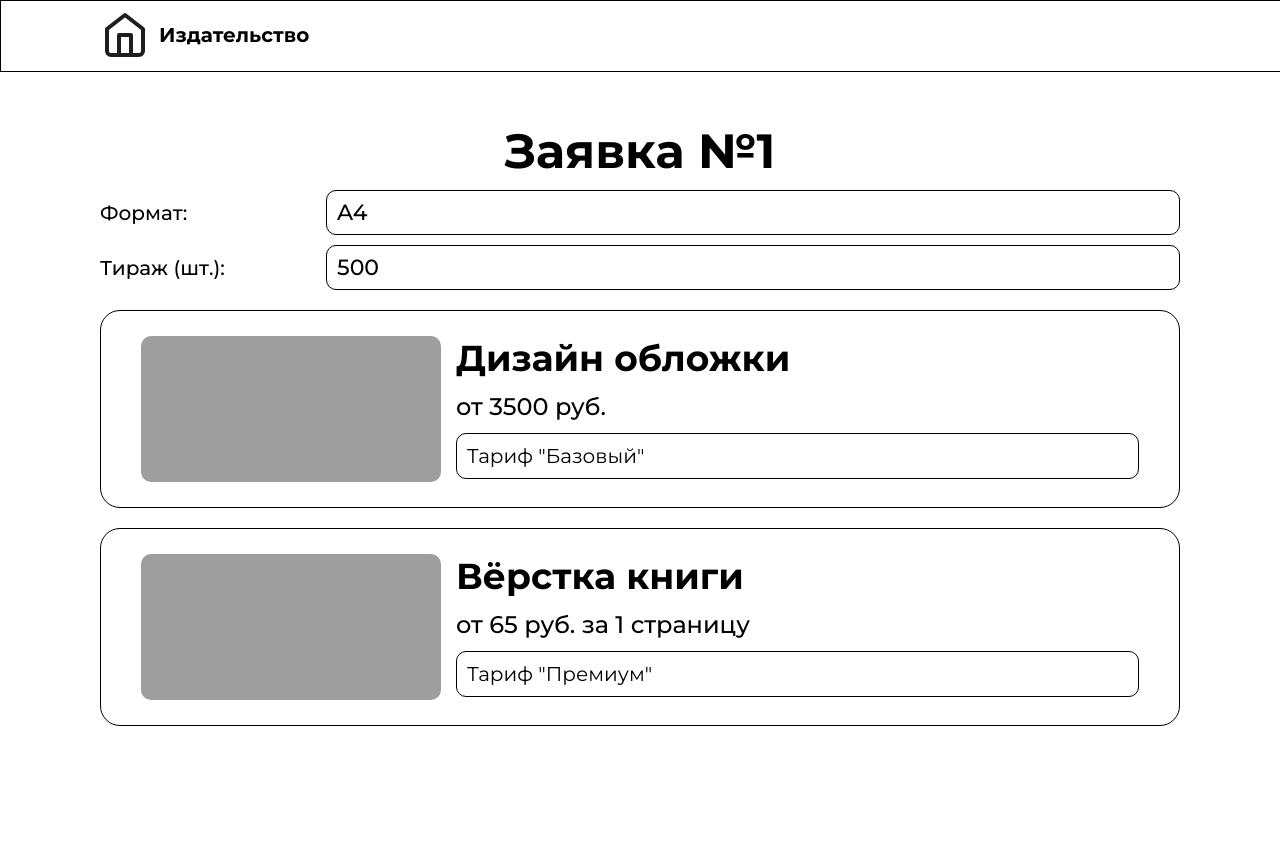
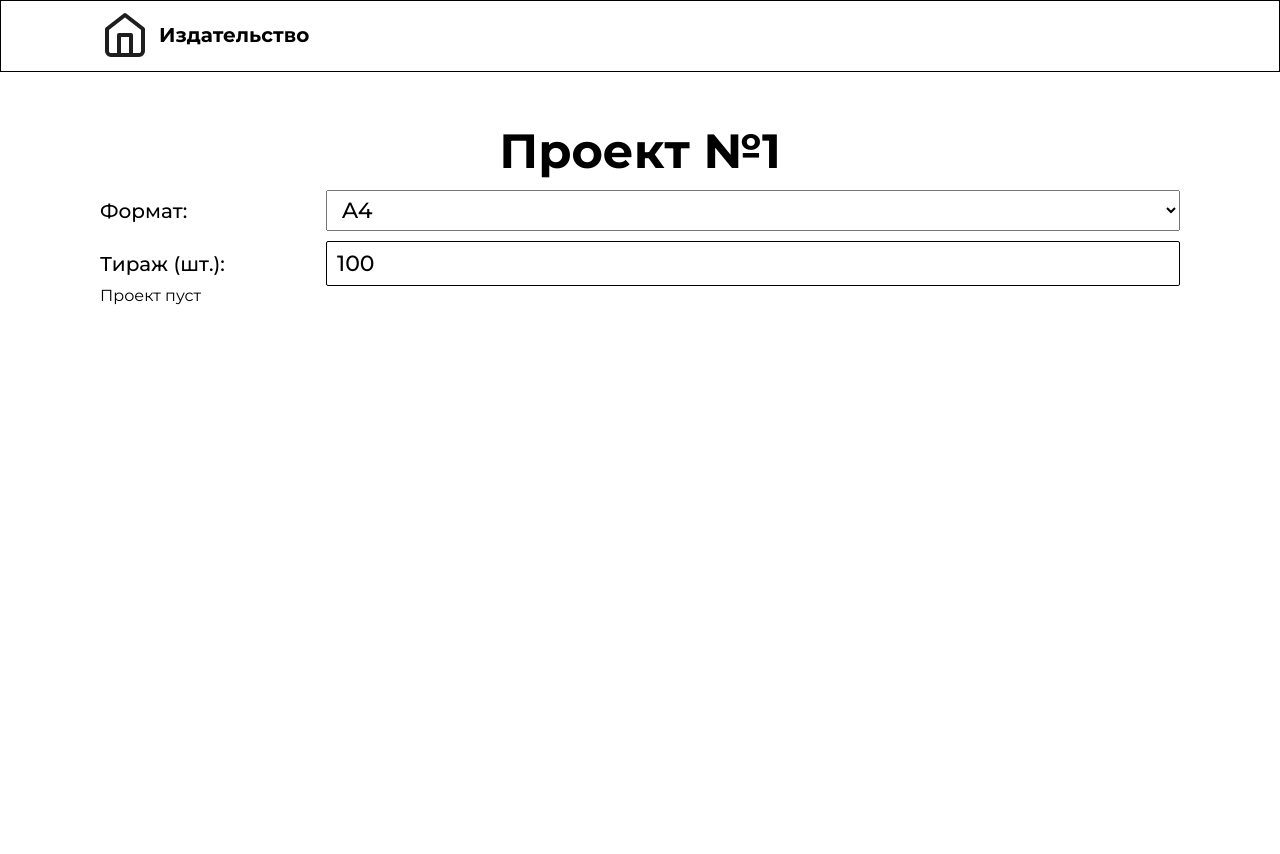
Before and after one commit to victobes/book-office-web-app-backend, a Django app: page /book_publishing_project/1/ in a window 1280 px wide; the page is wider, and only the part inside the window is pictured. After the commit the page ends 305 px from the top of that part, so only its background shows below. Run offline with Django 5.2, Linux system fonts and the light colour scheme; data that the repository does not hold is empty.

Commit message:
add redirect from deleted project

```diff
--- a/book_office_project/book_office_project/urls.py
+++ b/book_office_project/book_office_project/urls.py
@@ -24,4 +24,6 @@ urlpatterns = [
     path('', views.get_book_production_services_list_page, name='services'),
     path('book_production_service/<int:id>/', views.get_book_production_service_page, name='service_url'),
     path('book_publishing_project/<int:id>/', views.get_book_publishing_project_page, name='project'),
+    path('add_service_to_project/', views.add_book_production_service_to_project, name='add_service_to_project'),
+    path('delete_book_publishing_project/<int:id>/', views.delete_book_publishing_project, name='delete_book_publishing_project'),
 ]
--- a/book_office_project/book_production/static/css/styles.css
+++ b/book_office_project/book_production/static/css/styles.css
@@ -12,7 +12,7 @@ body {
 
 .main-header {
     border: 1px solid #000000;
-    width: 100%;
+    width: auto;
     height: 50px;
     padding: 10px 10px 10px 100px;
 }
@@ -99,10 +99,26 @@ body {
     font-weight: 500;
 }
 
+.inactive-order-card {
+    margin-top: 10px;
+    margin-left: 87%;
+    border: 1px solid #858dc7;
+    border-radius: 10px;
+    padding: 10px;
+    background-color: #ffffff;
+    display: flex;
+    flex-direction: column;
+    justify-content: center;
+    /* align-items: center; */
+    width: fit-content;
+    font-size: 16px;
+    font-weight: 500;
+}
+
 .selected-service-card {
     width: auto;
     border: 1px solid #000000;
-    border-radius: 20px;
+    border-radius: 10px;
     padding: 25px 40px;
     margin-top: 20px;
     display: grid;
@@ -296,7 +322,7 @@ body {
     font-weight: 500;
     padding: 8px 10px;
     border: 1px solid #000000;
-    border-radius: 10px;
+    border-radius: 2px;
 }
 
 /* Картинки */
@@ -317,3 +343,30 @@ body {
     height: 146px;
     border-radius: 10px;
 }
+
+.text-margins {
+    margin-top: 10px;
+    margin-bottom: 10px;
+}
+
+.rate-select {
+    width: 100%;
+    font-size: 16px;
+    font-weight: 500;
+    padding: 5px 11px;
+}
+
+.format-select {
+    width: 100%;
+    font-size: 22px;
+    font-weight: 500;
+    padding: 5px 11px;
+}
+
+.project-buttons-container {
+    display: flex;
+    flex-direction: row;
+    justify-content: center;
+    gap: 10px;
+    margin-top: 10px;
+}
--- a/book_office_project/book_production/templates/book_publishing_project.html
+++ b/book_office_project/book_production/templates/book_publishing_project.html
@@ -3,31 +3,45 @@
 {% block title %}Заявка{% endblock %}
 
 {% block content %}
+<form method="post" action="{% url 'delete_book_publishing_project' data.id %}">
+    {% csrf_token %}
     <div class="order-page-content-container">
-    <p class="order-page-title">Заявка №{{data.id}}</p>
+        <p class="order-page-title">Проект №{{data.project_id}}</p>
         <div class="order-info-content-container">
             <p class="order-info-field-title">Формат:</p>
-        <div class="order-info-input">{{data.format}}</div>
+            <select class="format-select" name="format_info" value="{{ data.format }}">
+                <option value="A4" selected>A4</option>
+                <option value="A5">A5</option>
+                <option value="A6">A6</option>
+                <option value="B5">B5</option>
+                <option value="SQUARE">Квадрат</option>
+            </select>
             <p class="order-info-field-title">Тираж (шт.):</p>
-        <div class="order-info-input">{{data.circulation}}</div>
+            <input class="order-info-input" type="number" name="circulation_info" value="{{ data.circulation }}">
         </div>
 
-    {% for service in data.services %}
+        {% for pos in data.selected_services_list %}
         <div class="selected-service-card">
-        <img src="{{ service.service_img_src }}" alt="{{service.title}}" class="selected-service-img"></img>
+            <img src="{{ pos.service.image_url }}" alt="{{ pos.service.title }}" class="selected-service-img"></img>
             <div class="selected-service-info-content-container">
-            <p class="selected-service-title">{{ service.title }}</p>
-            <p class="selected-service-price">{{ service.price }}</p>
-            <div class="selected-service-rate-container">
-                <p class="selected-service-rate">{{ service.rate }}</p>
-            </div>
-            <!-- <select style="font-size: 16px; font-weight: 500; padding: 5px 11px;">
-                    <option>Тариф "Базовый"</option>
-                    <option>Тариф "Премиум"</option>
-                    <option>Тариф "Профессиональный"</option>
-                </select> -->
+                <p class="selected-service-title">{{ pos.service.title }}</p>
+                <p class="selected-service-price">{{ pos.service.price }}</p>
+                <select class="rate-select" name="{{ data.project_id }}-{{ pos.service_id }}" value="{{ pos.rate }}">
+                    <option value="BASE" selected>Тариф "Базовый"</option>
+                    <option value="PREMIUM">Тариф "Премиум"</option>
+                    <option value="PROFESSIONAL">Тариф "Профессиональный"</option>
+                </select>
             </div>
         </div>
+        {% empty %}
+        <div>Проект пуст</div>
         {% endfor %}
+        <div class="project-buttons-container">
+            {% if data.selected_services_list %}
+            <button class="btn select-service-button" name="request_action" value="delete_project">Удалить
+                проект</button>
+            {% endif %}
+        </div>
+    </div>
+</form>
 {% endblock %}
-</div>
--- a/book_office_project/book_production/views.py
+++ b/book_office_project/book_production/views.py
@@ -2,6 +2,7 @@ from datetime import datetime
 
 from django.shortcuts import render, redirect
 from django.db import connection
+from django.db.models import Q
 
 from book_production.models import (
     BookProductionService,
@@ -9,130 +10,74 @@ from book_production.models import (
     SelectedServices,
 )
 
-MINIO_HOST = "localhost"
-MINIO_PORT = 9000
-MINIO_DIR = "book-office-services-images"
-EXTENSION = ".jpg"
-
-book_production_services = [
-    {
-        "id": 1,
-        "title": "Корректура текста",
-        "service_img_src": f"http://{MINIO_HOST}:{MINIO_PORT}/{MINIO_DIR}/1{EXTENSION}",
-        "price": "от 45 руб. за 1000 символов",
-        "description": "Корректура текста (корректорская правка) - это исправление орфографических, грамматических и пунктуационных ошибок в тексте, устранение морфологических ошибок (употребления форм склонения, числа, падежа и т.д.), проверку соблюдения правил переноса.",
-    },
-    {
-        "id": 2,
-        "title": "Дизайн обложки",
-        "service_img_src": f"http://{MINIO_HOST}:{MINIO_PORT}/{MINIO_DIR}/2{EXTENSION}",
-        "price": "от 3500 руб.",
-        "description": "Разрабатываем дизайн обложки для книги любого жанра.\nСложность: от простой шрифтовой композиции до сложной иллюстрированной.\nТехнические требования: для книг в разных переплетах.\nВыбор: всегда предоставляем три варианта дизайна на выбор заказчику.\nИспользуем лицензионные шрифты и картинки, учитываем пожелания.",
-    },
-    {
-        "id": 3,
-        "title": "Вёрстка книги",
-        "service_img_src": f"http://{MINIO_HOST}:{MINIO_PORT}/{MINIO_DIR}/3{EXTENSION}",
-        "price": "от 65 руб. за 1 страницу",
-        "description": "Верстаем книги любой сложности и любого формата.\nМакеты: полиграфический и электронный.\nСложность: от художественной литературы до научной с формулами.\nДизайн: от незамысловатого до макета с разработанной дизайн-концепцией.\nСоблюдаем технические требования типографии, СанПины и ГОСТы.",
-    },
-    {
-        "id": 4,
-        "title": "Иллюстрирование",
-        "service_img_src": f"http://{MINIO_HOST}:{MINIO_PORT}/{MINIO_DIR}/4{EXTENSION}",
-        "price": "от 1200 руб.",
-        "description": "Работаем с иллюстративным материалом для книги.\nОтрисовка: создаем иллюстрации с нуля по вашему техническому заданию или составляем ТЗ. В разных стилях и техниках.\nПодбор: подбираем иллюстрации из лицензионных стоков под вашу тематику в едином стиле.",
-    },
-]
-
-book_publishing_projects = [
-    {
-        "id": 1,
-        "format": "A4",
-        "circulation": 500,
-        "selected_services": [
-            {
-                "id": 2,
-                "title": "Дизайн обложки",
-                "price": "от 3500 руб.",
-                "service_img_src": f"http://{MINIO_HOST}:{MINIO_PORT}/{MINIO_DIR}/2{EXTENSION}",
-                "rate": 'Тариф "Базовый"',
-            },
-            {
-                "id": 3,
-                "title": "Вёрстка книги",
-                "price": "от 65 руб. за 1 страницу",
-                "service_img_src": f"http://{MINIO_HOST}:{MINIO_PORT}/{MINIO_DIR}/3{EXTENSION}",
-                "rate": 'Тариф "Премиум"',
-            },
-        ],
-    },
-    {
-        "id": 2,
-        "format": "A5",
-        "circulation": 10000,
-        "selected_services": [
-            {
-                "id": 3,
-                "title": "Вёрстка книги",
-                "price": "от 65 руб. за 1 страницу",
-                "service_img_src": f"http://{MINIO_HOST}:{MINIO_PORT}/{MINIO_DIR}/3{EXTENSION}",
-                "rate": 'Тариф "Базовый"',
-            },
-            {
-                "id": 4,
-                "title": "Иллюстрирование",
-                "price": "от 1200 руб.",
-                "service_img_src": f"http://{MINIO_HOST}:{MINIO_PORT}/{MINIO_DIR}/4{EXTENSION}",
-                "rate": 'Тариф "Премиум"',
-            },
-            {
-                "id": 1,
-                "title": "Корректура текста",
-                "price": "от 45 руб. за 1000 символов",
-                "service_img_src": f"http://{MINIO_HOST}:{MINIO_PORT}/{MINIO_DIR}/1{EXTENSION}",
-                "rate": 'Тариф "Базовый"',
-            },
-        ],
-    },
-]
+CUSTOMER_ID = 1
 
 
-def get_book_production_services_list(search_query: str):
-    result = []
-    for service in book_production_services:
-        if service["title"].lower().startswith(search_query.lower()):
-            result.append(service)
-    return result
+def get_publishing_project_data(project_id: int):
+    """Формирует и возвращает данные проекта"""
+    project = BookPublishingProject.objects.filter(
+        ~Q(status=BookPublishingProject.ProjectStatus.DELETED), id=project_id
+    ).first()
+
+    if project is None:
+        return {
+            "id": project_id,
+            "project_id": project_id,
+            "circulation": 100,
+            "format": BookPublishingProject.BookFormat.A_4,
+            "selected_services_list": [],
+        }
+
+    selected_services = SelectedServices.objects.filter(
+        project_id=project_id
+    ).select_related("service")
+    return {
+        "id": project_id,
+        "project_id": project_id,
+        "circulation": project.circulation,
+        "format": project.format,
+        "selected_services_list": selected_services,
+    }
+
 
 def get_selected_services_count(project_id: int) -> int:
-    return SelectedServices.objects.filter(project_id=project_id).select_related('service').count()
+    """Возвращает количество выбранных услуг в проекте по его id"""
+    return (
+        SelectedServices.objects.filter(project_id=project_id)
+        .select_related("service")
+        .count()
+    )
+
 
 def get_book_production_services_list_page(request):
+    """Возвращает страницу со списком услуг книжного издательства"""
     service_name = request.GET.get("book_production_service_name", "")
-    current_project_id = 1
-
-    book_production_services_list = BookProductionService.objects.filter(title__istartswith=service_name, is_active=True)
+    project = BookPublishingProject.objects.filter(
+        customer_id=CUSTOMER_ID, status=BookPublishingProject.ProjectStatus.DRAFT
+    ).first()
+    book_production_services_list = BookProductionService.objects.filter(
+        title__istartswith=service_name, is_active=True
+    )
     return render(
         request,
         "book_production_services_list.html",
         {
             "data": {
-                # "services": get_book_production_services_list(search_query),
                 "services": book_production_services_list,
-                # "count": len(
-                #     book_publishing_projects[current_project_id - 1][
-                #         "selected_services"
-                #     ]
-                # ),
-                "count": get_selected_services_count(current_project_id),
-                "project_id": current_project_id,
-                "search_query": service_name,
+                "selected_services_count": (
+                    get_selected_services_count(project.id)
+                    if project is not None
+                    else 0
+                ),
+                "project_id": (project.id if project is not None else 0),
+                "service_name": service_name,
             },
         },
     )
 
+
 def get_book_production_service_page(request, id):
+    """Возвращает страницу услуги книжного издательства"""
     data = BookProductionService.objects.filter(id=id).first()
     if data is None:
         return render(request, "book_production_service.html")
@@ -147,42 +92,71 @@ def get_book_production_service_page(request, id):
     )
 
 
-def get_book_publishing_project_page(request, id):
-    current_project_id = 1
-    for project in book_publishing_projects:
-        if project["id"] == current_project_id:
-            return render(
-                request,
-                "book_publishing_project.html",
-                {
-                    "data": {
-                        "id": current_project_id,
-                        "format": project["format"],
-                        "circulation": project["circulation"],
-                        "services": project["selected_services"],
-                    },
-                },
-            )
+def get_book_publishing_project_page(request, id: int):
+    """Возвращает страницу проекта"""
+    if BookPublishingProject.objects.filter(id=id, status=BookPublishingProject.ProjectStatus.DELETED).first() is not None:
+        return redirect("services")
 
-# def get_book_production_service_page(request, id):
-#     for service in book_production_services:
-#         if service["id"] == id:
-#             return render(request, "book_production_service.html", {"data": service})
-#     render(request, "book_production_service.html")
+    return render(
+        request,
+        "book_publishing_project.html",
+        {"data": get_publishing_project_data(id)},
+    )
 
-# def get_book_production_services_list_page(request):
-#     search_query = request.GET.get("book_production_service_name", "")
-#     current_project_id = 1
 
-#     return render(
-#         request,
-#         "book_production_services.html",
-#         {
-#             "data": {
-#                 "services": get_book_production_services_list(search_query),
-#                 "count": len(book_publishing_projects[current_project_id - 1]["selected_services"]),
-#                 "project_id": current_project_id,
-#                 "search_query": search_query,
-#             },
-#         },
-#     )
+def add_service_to_project_request(project_id: int, service_id: int):
+    """Добавляет услугу в проект"""
+    selected_service = SelectedServices(project_id=project_id, service_id=service_id)
+    selected_service.save()
+
+
+def add_book_production_service_to_project(request):
+    """Обрабатывает добавление услуги в проект"""
+    if request.method != "POST":
+        return redirect("services")
+    data = request.POST
+    service_id = data.get("add_to_project")
+    if service_id is not None:
+        project_id = get_or_create_customer_project(CUSTOMER_ID)
+        add_service_to_project_request(project_id, service_id)
+    return get_book_production_services_list_page(request)
+
+
+def get_or_create_customer_project(customer_id: int) -> int:
+    """
+    Если у пользователя есть проект в статусе DRAFT, то возвращает его id.
+    Если нет, то создает проект и возвращает его id.
+    """
+    draft_project = BookPublishingProject.objects.filter(
+        customer_id=CUSTOMER_ID, status=BookPublishingProject.ProjectStatus.DRAFT
+    ).first()
+    if draft_project is not None:
+        return draft_project.id
+
+    new_draft_project = BookPublishingProject(
+        customer_id=CUSTOMER_ID,
+        status=BookPublishingProject.ProjectStatus.DRAFT,
+        circulation=100,
+    )
+    new_draft_project.save()
+    return new_draft_project.id
+
+
+def delete_project(project_id: int):
+    """Удаляет проект по его id"""
+    raw_query = "UPDATE book_publishing_projects SET status='DELETED' WHERE id=%s"
+    with connection.cursor() as cursor:
+        cursor.execute(raw_query, (project_id,))
+
+
+def delete_book_publishing_project(request, id: int):
+    """Обрабатывает удаление проекта"""
+    if request.method != "POST":
+        return redirect("project")
+
+    data = request.POST
+    action = data.get("request_action")
+    if action == "delete_project":
+        delete_project(id)
+        return redirect("services")
+    return get_book_publishing_project_page(request, id)
```
Also changed, not shown: other parts of book_office_project/book_production/static/css/styles.css (+24 -14 lines), book_office_project/book_production/templates/book_production_services_list.html (+11 -6 lines), 7 other files. Lines whose indentation alone changed are shown as unchanged.
